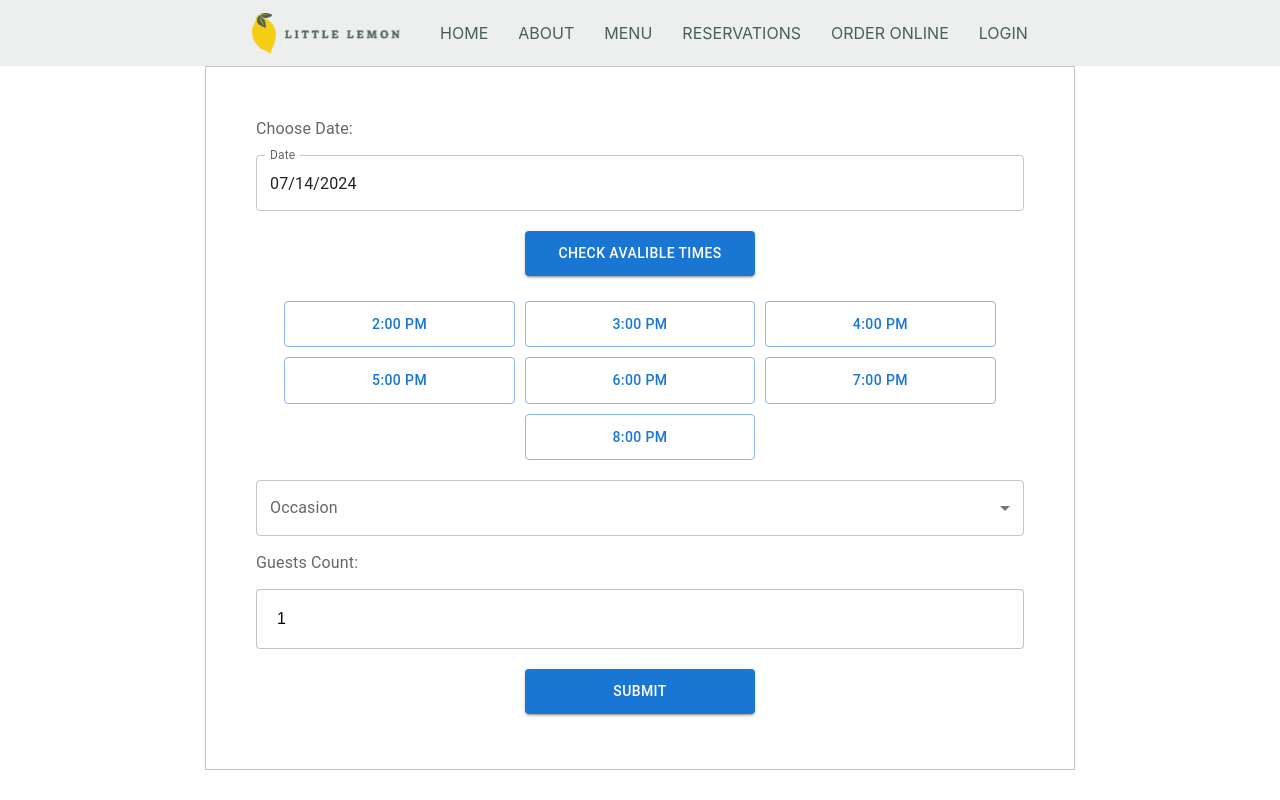
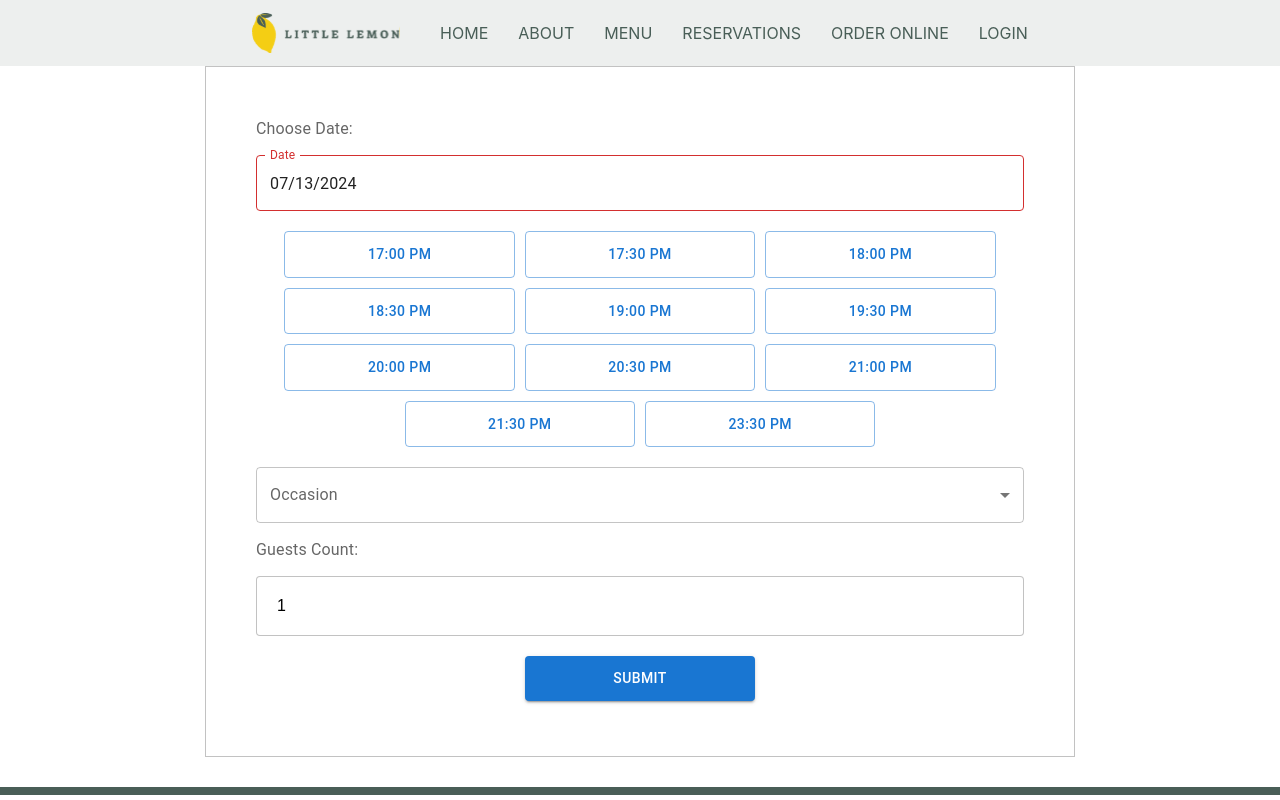
Before and after one commit to sara-kamel/little-lemon-react, a React (Create React App) app: page /reserve-table in a window 1280 px wide. Shown: the top 800 px of the page. Built offline with nearby package versions, Linux system fonts and the light colour scheme.

Commit message:
Sit the Apis for avalible times when select date

```diff
--- a/src/App.js
+++ b/src/App.js
@@ -1,4 +1,4 @@
-import { useReducer } from 'react'
+import { useReducer, useState } from 'react'
 import Header from './component/header'
 import Footer from './component/footer'
 import HomePage from './component/home-page'
@@ -7,22 +7,18 @@ import Highlights from './component/highlights'
 import About from './component/about'
 import { Route, Routes } from 'react-router-dom'
 import BookingPage from './component/booking-page'
+import dayjs from 'dayjs'
+import { fetchAPI } from './api'
 
-const initializeTimes = () => [
-  '2:00',
-  '3:00',
-  '4:00',
-  '5:00',
-  '6:00',
-  '7:00',
-  '8:00'
-]
-const avalibleTimes = ['2:30', '4:30', '6:30']
+const initializeTimes = () => {
+  const today = new Date()
+  return fetchAPI(today)
+}
 
 const updateTimes = (state, action) => {
-  switch (action) {
-    case 'avalible-times':
-      return avalibleTimes
+  switch (action.type) {
+    case 'UPDATE_TIMES':
+      return fetchAPI(new Date(action.date))
     default:
       return state
   }
@@ -30,6 +26,7 @@ const updateTimes = (state, action) => {
 
 function App () {
   const [times, dispatch] = useReducer(updateTimes, [], initializeTimes)
+
   return (
     <>
       <Header />
--- /dev/null
+++ b/src/api.js
@@ -0,0 +1,26 @@
+const seededRandom = function (seed) {
+    var m = 2**35 - 31;
+    var a = 185852;
+    var s = seed % m;
+    return function () {
+        return (s = s * a % m) / m;
+    };
+}
+
+export const fetchAPI = function(date) {
+    let result = [];
+    let random = seededRandom(date.getDate());
+
+    for(let i = 17; i <= 23; i++) {
+        if(random() < 0.5) {
+            result.push(i + ':00');
+        }
+        if(random() < 0.5) {
+            result.push(i + ':30');
+        }
+    }
+    return result;
+};
+export const submitAPI = function(formData) {
+    return true;
+};
--- a/src/component/booking-page/index.js
+++ b/src/component/booking-page/index.js
@@ -15,12 +15,12 @@ import { MenuItem } from '@mui/material'
 import '../booking-page/styles.css'
 
 export default function BookingForm ({ avalibleTimes, dispatch }) {
-  const [date, setDate] = useState()
+  const [date, setDate] = useState(dayjs())
   const [time, setTime] = useState('')
   const [occasion, setOccasion] = useState('')
   const [guests, setGuests] = useState(1)
+  const tomorrow = dayjs().add(1, 'day')
 
-  const tomorrow = dayjs().add(1, 'day')
   return (
     <>
       <Box display='flex' flexDirection='column' gap={3} alignItems='center'>
@@ -30,19 +30,15 @@ export default function BookingForm ({ avalibleTimes, dispatch }) {
             <DatePicker
               label='Date'
               value={date}
-              onChange={newValue => setDate(newValue)}
+              onChange={newValue => {
+                setDate(newValue)
+                dispatch({ type: 'UPDATE_TIMES', date: newValue })
+              }}
               defaultValue={tomorrow}
               minDate={tomorrow}
               views={['year', 'month', 'day']}
             />
           </LocalizationProvider>
-          <Button
-            data-testid='avalible-times'
-            variant='contained'
-            onClick={() => dispatch('avalible-times')}
-          >
-            Check avalible times
-          </Button>
           <Stack
             direction='row'
             sx={{ display: 'flex', flexWrap: 'wrap', justifyContent: 'center' }}
```
